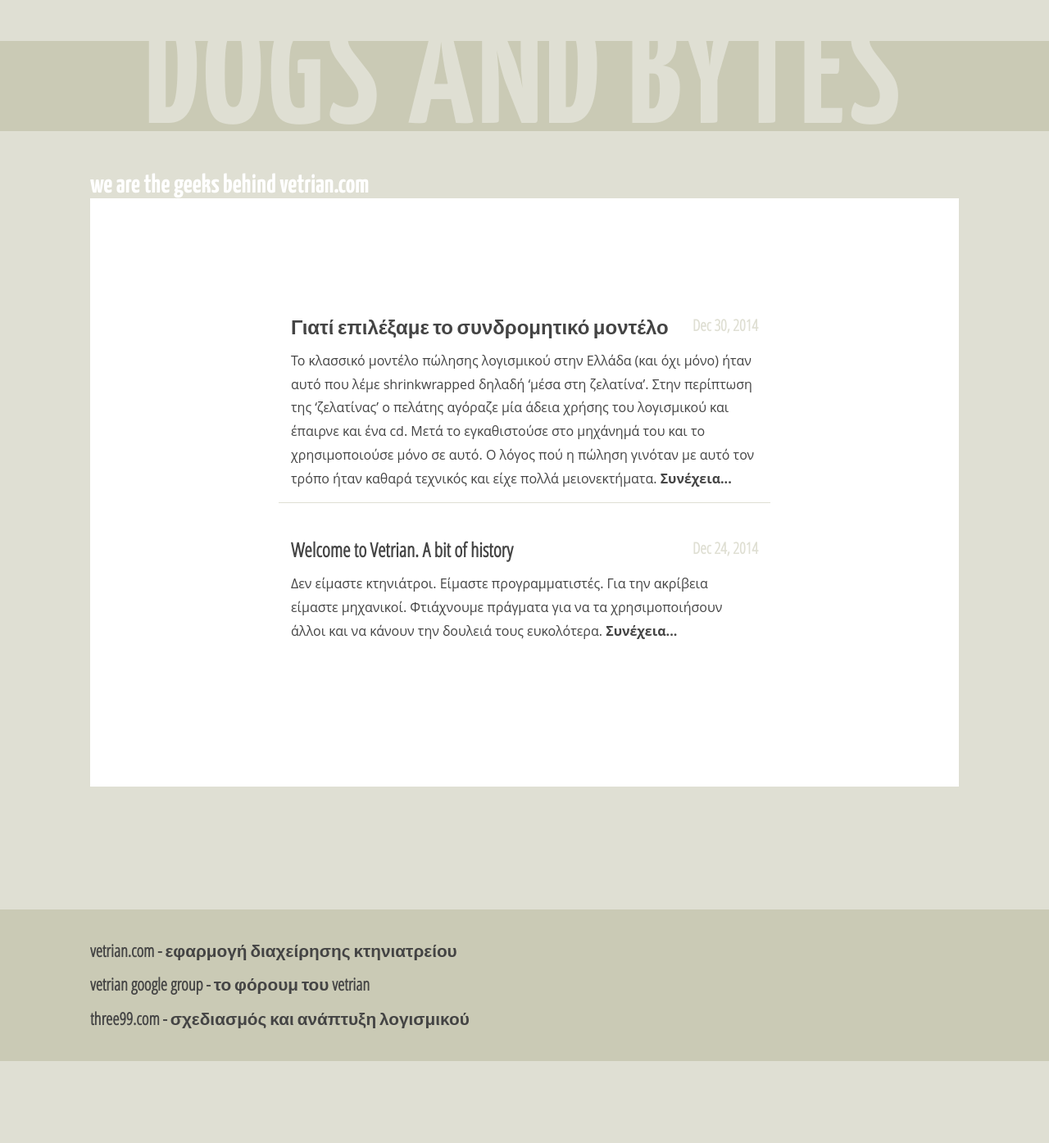
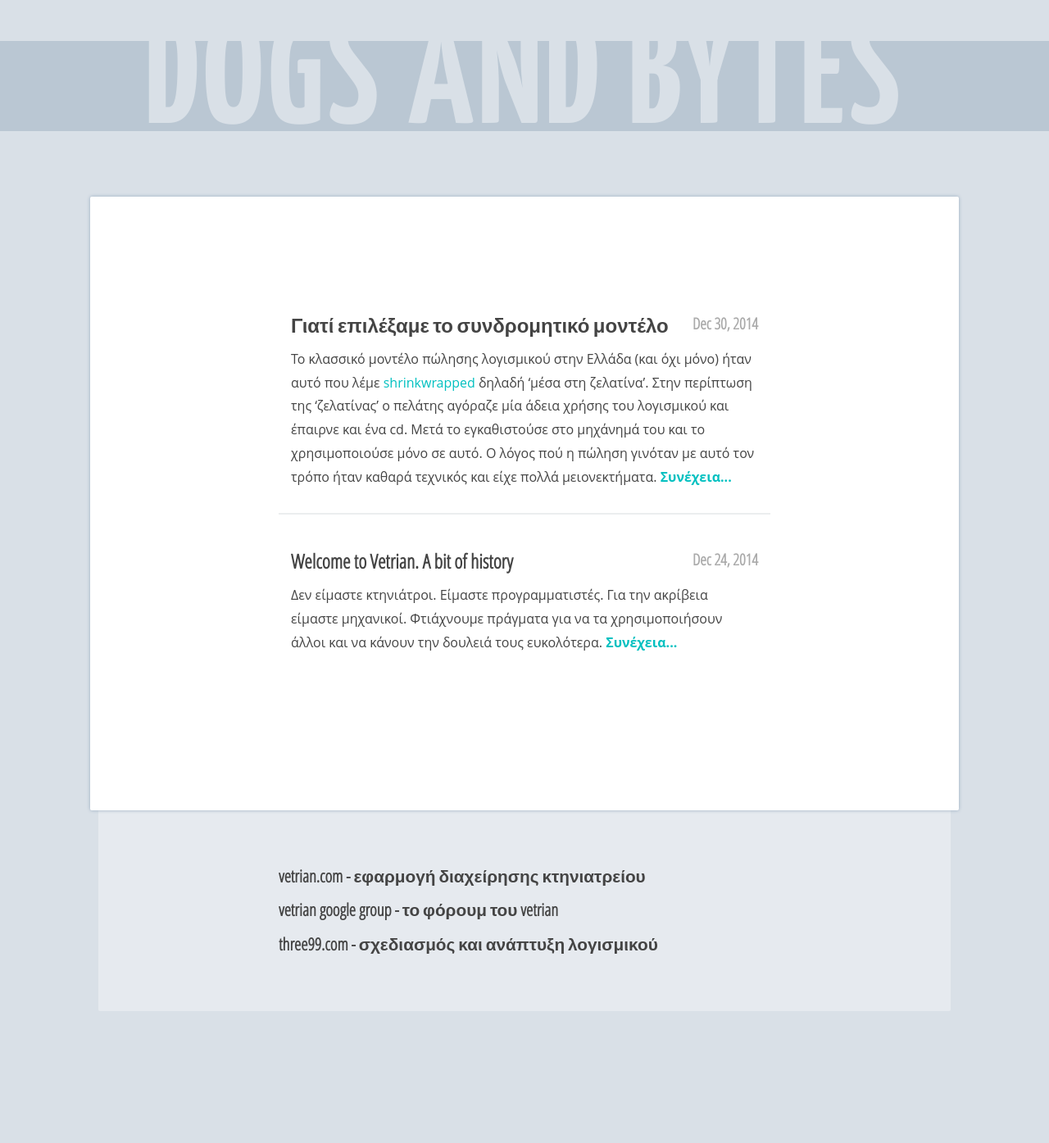
Before and after one commit to vassilis/vetrian-blog, a Jekyll site: the page built from index.html, in a window 1280 px wide. Shown: the whole page at 82% size. Built offline with Jekyll 4.4.1, drawn with Linux system fonts in a browser that asks for light colours; after the commit the page ends 1334 px from its top, so only the background shows below that.

Commit message:
theme updated

```diff
--- a/_includes/footer.html
+++ b/_includes/footer.html
@@ -1,6 +1,6 @@
 
 
-<footer class="site-footer">
+<footer class="container site-footer">
   <div class="wrapper">
     <a href="https://vetrian.com">vetrian.com - εφαρμογή διαχείρησης κτηνιατρείου</a><br>
     <a href="http://groups.google.com/group/vetrian">vetrian google group - το φόρουμ του vetrian</a><br>
--- a/_includes/header.html
+++ b/_includes/header.html
@@ -4,4 +4,4 @@
   <a href="/">dogs and bytes</a>
 </header>
 
-<div class="tagline">we are the geeks behind vetrian.com</div>
+<!-- <div class="tagline">we are the geeks behind vetrian.com</div> -->
--- a/_layouts/default.html
+++ b/_layouts/default.html
@@ -7,7 +7,7 @@
 
     {% include header.html %}
 
-    <div class="container">
+    <div class="container main">
       {{ content }}
     </div>
 
--- a/_sass/_base.scss
+++ b/_sass/_base.scss
@@ -11,7 +11,7 @@ body {
   // font-weight: 400;
   line-height: 1.8;
   margin: 0;
-  background: #DFDFD3;
+  background: #d9e0e7;
   color: #444;
   overflow-x: hidden;
   // &::after {
@@ -28,9 +28,9 @@ body {
 }
 
 .page-header {
-  background: darken(#DFDFD3, 10%);
+  background: darken(#d9e0e7, 10%);
   margin-top: 50px;
-  margin-bottom: 50px;
+  margin-bottom: 80px;
   text-align: center;
   text-transform: uppercase;
   font-family: 'Yanone Kaffeesatz', sans-serif;
@@ -40,7 +40,7 @@ body {
   line-height: .6;
   letter-spacing: 5px;
   a {
-    color: #DFDFD3;
+    color: #d9e0e7;
     position: relative;
     top: -3px;
     text-decoration: none;
@@ -59,12 +59,16 @@ body {
   padding: 0 30px;
 }
 
-.container {
+.main {
+  position: relative;
+  z-index: 1;
   background: #FFF;
   max-width: 1000px;
-  margin: 0 auto 150px;
+  margin: 0 auto;
   padding: 30px;
   min-height: 600px;
+  box-shadow: 0 0 4px darken(#d9e0e7, 20%);
+  border-radius: 2px;
 }
 
 .post-list {
@@ -73,9 +77,9 @@ body {
   max-width: 600px;
   padding: 100px 0;
   li {
-    padding: 15px;
+    padding: 15px 15px 30px;
     margin-bottom: 30px;
-    border-bottom: 1px #DFDFD3 solid;
+    border-bottom: 2px rgba(0,39,59,.08) solid;
     &:last-child {
       border-bottom: 0;
     }
@@ -83,18 +87,22 @@ body {
   h2 {
     font: 700 1.5em/1 'Open Sans Condensed', sans-serif;
     margin: 0 0 15px 0;
-  }
-  a {
-    color: #444;
-    text-decoration: none;
-    &:hover {
-      text-decoration: underline;
+    a {
+      color: #444;
     }
   }
   .post-meta {
     float: right;
-    color: #DFDFD3;
+    color: #AAA;
     font-size: .8em;
+  }
+}
+
+a {
+  color: #00C0C0;
+  text-decoration: none;
+  &:hover {
+    text-decoration: underline;
   }
 }
 
@@ -104,7 +112,7 @@ body {
   margin: 0 auto;
   max-width: 600px;
   .post-meta {
-    color: #DFDFD3;
+    color: #AAA;
     font: 700 1.3em/1 'Open Sans Condensed', sans-serif;
   }
   img {
@@ -131,15 +139,18 @@ body {
 }
 
 .site-footer {
-  background: darken(#DFDFD3, 10%);
-  color: #FFF;
-  margin-bottom: 100px;
+  position: relative;
+  z-index: 0;
+  max-width: 1040px;
+  background: lighten(#d9e0e7, 4%);
+  border-radius: 0 0 2px 2px;
+  margin: 0 auto 100px;
   font: 700 1.3em/1 'Open Sans Condensed', sans-serif;
   .wrapper {
+    max-width: 600px;
     line-height: 2;
-    max-width: 1060px;
     margin: 0 auto;
-    padding: 30px;
+    padding: 60px 30px;
     a {
       color: #444;
       text-decoration: none;
```
